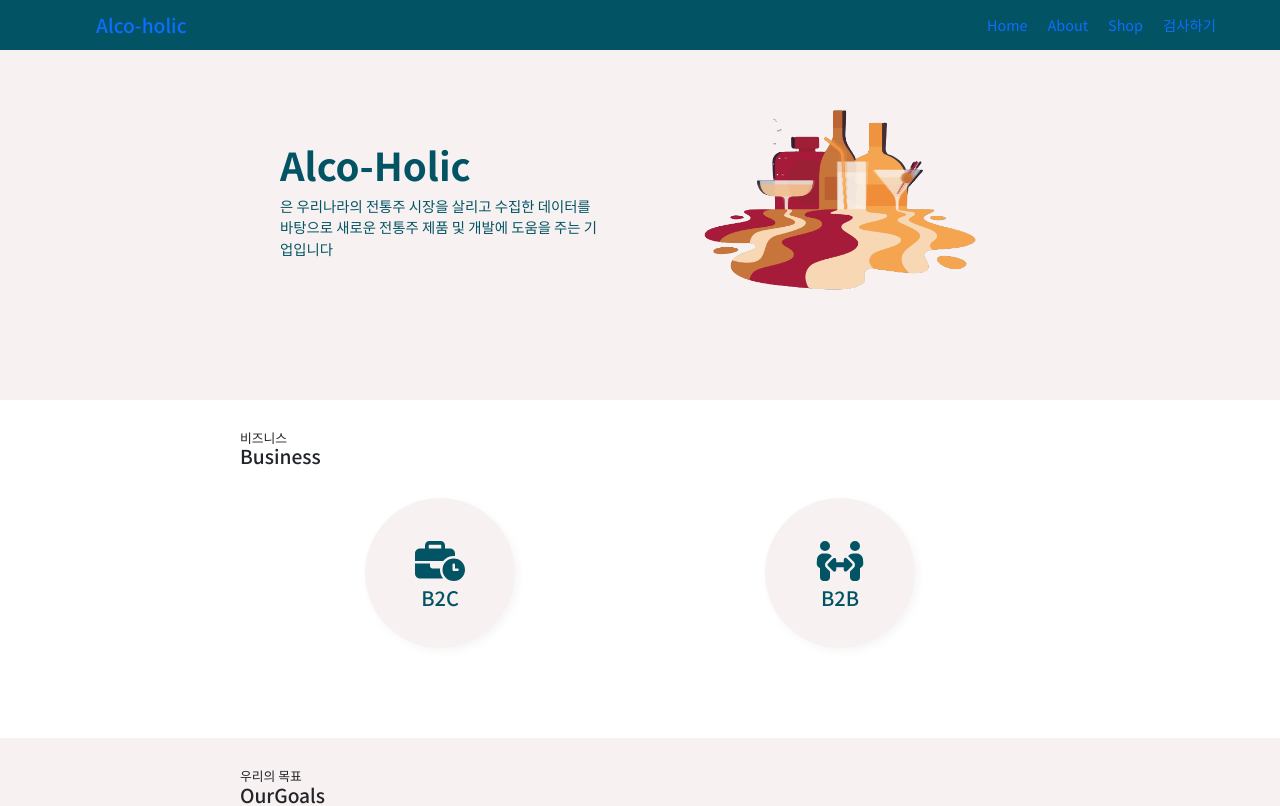
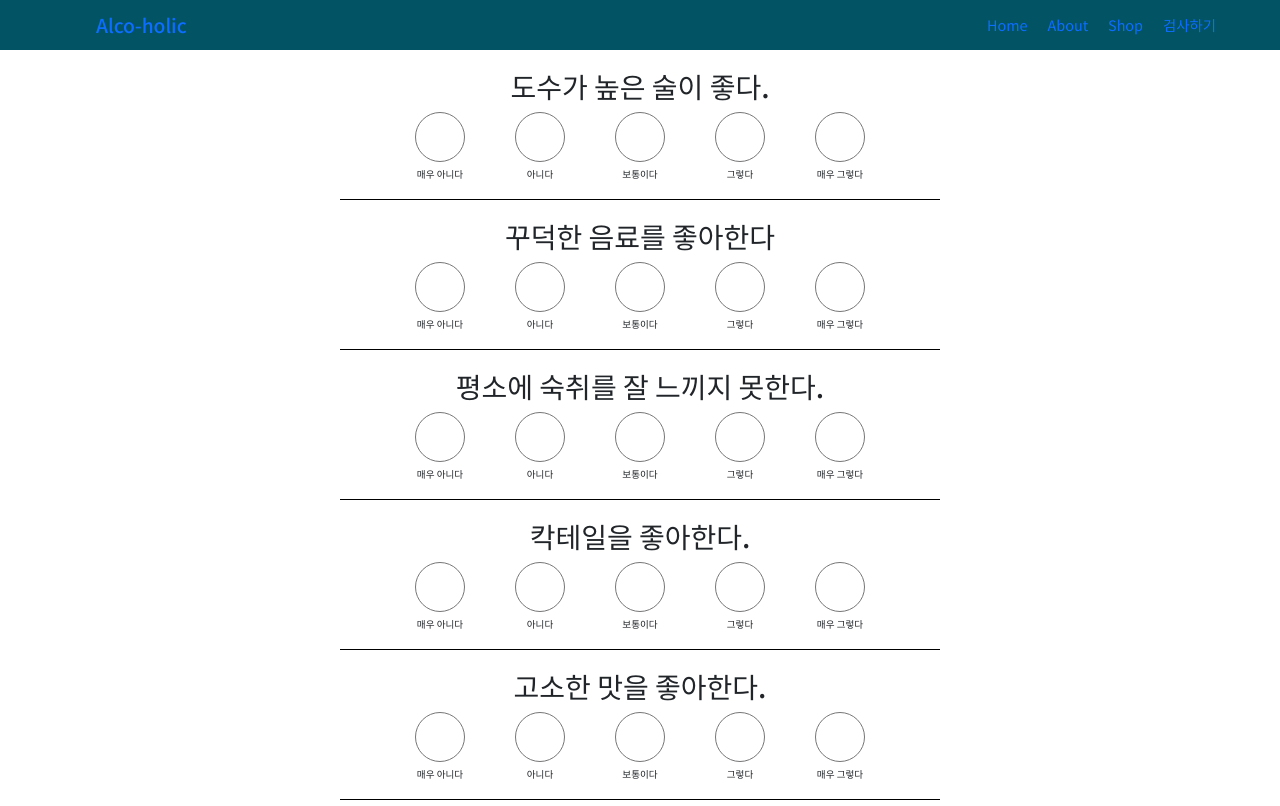
Before and after one commit to lsmin3388/getitHT, a React (Create React App) app in the folder client/: page /question in a window 1280 px wide. Shown: the top 806 px of the page. Built offline with nearby package versions, Linux system fonts and the light colour scheme.

Commit message:
제발제발제발제발제발제발

```diff
--- a/client/src/App.js
+++ b/client/src/App.js
@@ -18,7 +18,7 @@ function App() {
     return (
         <div className="App">
             <NavBar></NavBar>
-            <HomePage></HomePage>
+
             <Routes>
                 <Route path="/" element={<HomePage></HomePage>}></Route>
                 <Route path="/form" element={<FormPage></FormPage>}></Route>
```
Also changed, not shown: 7 other files (tests, documents, lock files or other folders).
